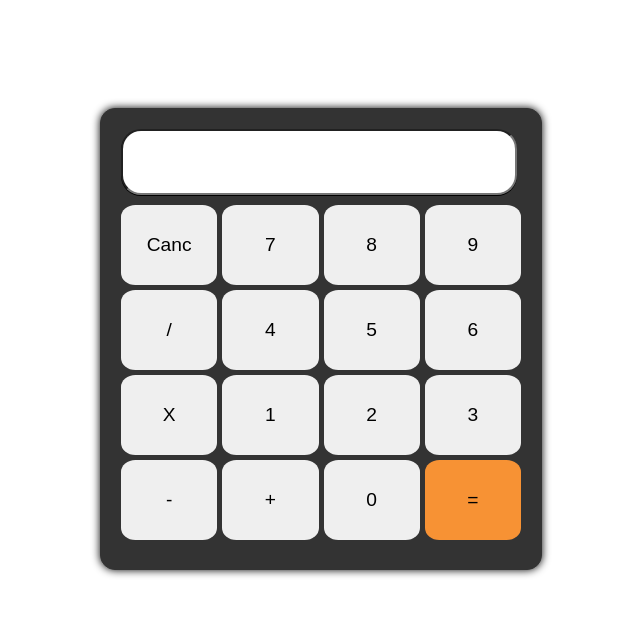
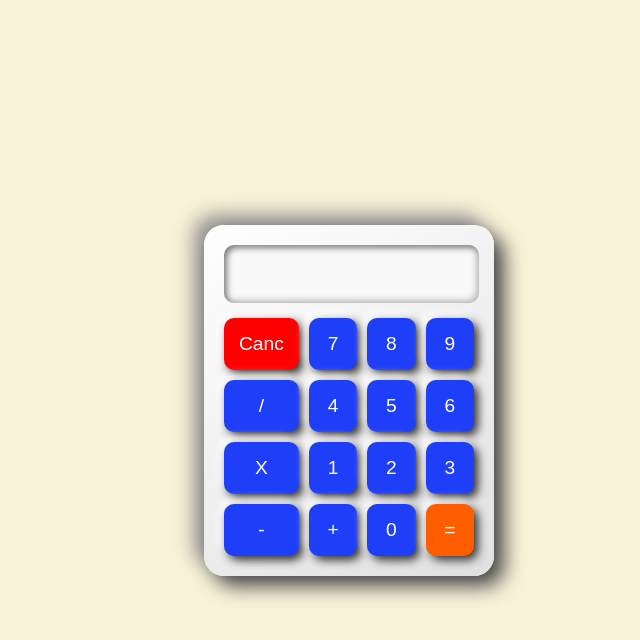
Before and after one commit to ERaballo/tps, a plain HTML site: page calcolatriceV2/CalcolatriceV2.html in a window 1280 px wide. Shown: the whole page, without its empty margins (291-931 px from the left). Drawn offline with Linux system fonts and the light colour scheme.

Commit message:
css calcolatriceV2.css

```diff
--- a/calcolatriceV2/css calcolatriceV2.css
+++ b/calcolatriceV2/css calcolatriceV2.css
@@ -1,61 +1,77 @@
+@import url('https://fonts.googleapis.com/css2?family=Montserrat:wght@400;700&display=swap');
+
+{
+  box-sizing: border-box;
+  font-family: 'Montserrat', sans-serif;
+}
+
 body {
     display: flex;
     justify-content: center;
     align-items: center;
-    margin-right: 5%;
-    font-family: Arial, sans-serif;
-    padding-top: 100px;
-
+    min-height: 100vh;
+    margin: 0;
+    background-color: #faf2d8;
 }
 
 .calcolatrice {
-
-    width: 400px;
-    height: 420px;
-    border: 1px solid #333;
+    width: 250px;
+    background: linear-gradient(145deg, #ffffff, #e0e0e0);
     padding: 20px;
-    border-radius: 15px;
-    box-shadow: 0px 0px 8px rgb(0, 0, 0);
-    background-color: #333;
+    border-radius: 20px;
+    box-shadow: 10px 10px 20px #464545, -10px -10px 20px #919191;
 }
 
 #schermo {
-    width: 97%;
-    height: 60px;
-    font-size: 1.2cm;
+    width: 90%;
+    padding: 15px;
+    font-size: 1.5em;
     text-align: right;
-    margin-bottom: 10px;
-    box-shadow: 0px 1px 0px rgb(0, 0, 0);
-    border-radius: 20px
+    border: none;
+    outline: none;
+    margin-bottom: 15px;
+    border-radius: 10px;
+    background: #f9f9f9;
+    box-shadow: inset 3px 3px 6px #7e7e7e, inset -3px -3px 6px #c5c5c5;
 }
 
 .buttons {
     display: grid;
     grid-template-columns: repeat(4, 1fr);
-    gap: 5px;
+    gap: 10px;
 }
 
 button {
-    width: 100%;
-    height: 80px;
     font-size: 1.2em;
+    padding: 15px;
     border: none;
+    border-radius: 10px;
     cursor: pointer;
-    border-radius: 15%;
+    transition: all 0.3s ease;
+    background-color: #1e3ef7;
+    color: white;
+    box-shadow: 4px 4px 10px #2e2e2e, -4px -4px 10px #ffffff;
 }
 
 button:hover {
-    background-color: #bbbbbb;
+    background-color: #090158;
+    box-shadow: 3px 3px 8px #c0c0c0, -3px -3px 8px #ffffff;
 }
 
-#uguale{
-    background-color: #f79234;
+#uguale {
+    background-color: #ff5e00;
+    color: #fff;
 }
 
-#uguale:hover{
-    background-color: #ff6600;
+#uguale:hover {
+    background-color: #b84900;
 }
 
-#cancella:hover{
-    background-color: #d13b36;
+#cancella {
+    background-color: #ff0000;
+    color: white;
 }
+
+#cancella:hover {
+    background-color: #970000;
+}
```
